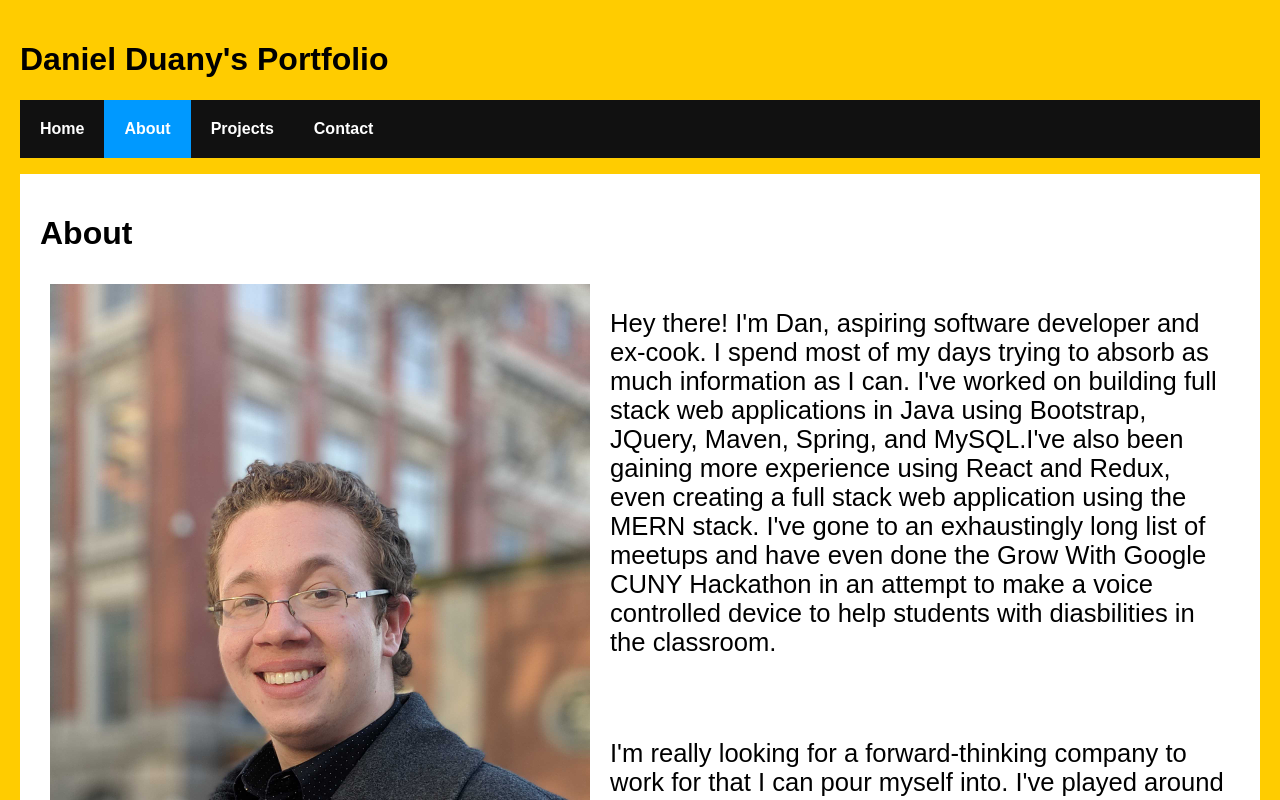
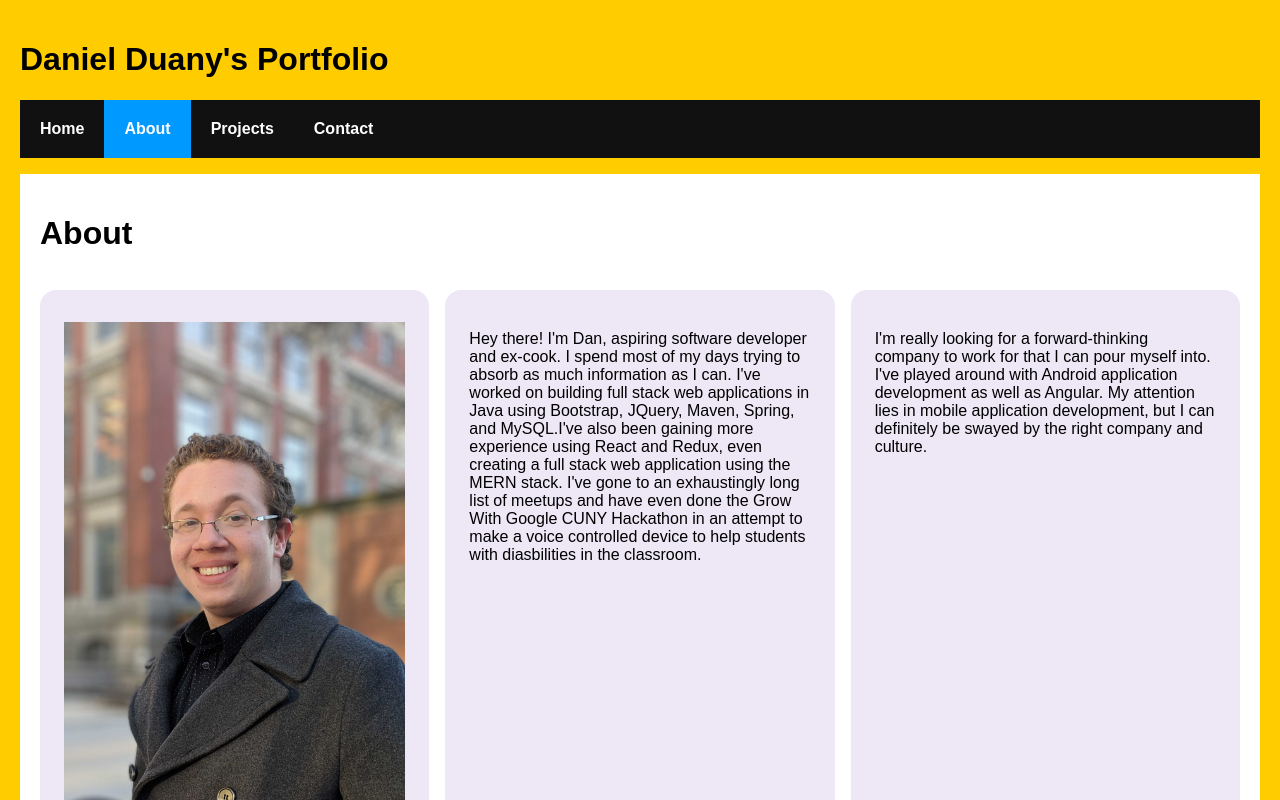
Before and after one commit to Duanysblist/portfolio_react, a React (Create React App) app: page /#/about in a window 1280 px wide. Shown: the top 800 px of the page. Built offline with nearby package versions, Linux system fonts and the light colour scheme.

Commit message:
Implemented css grid and working on resizing text

```diff
--- a/src/components/About.js
+++ b/src/components/About.js
@@ -6,11 +6,11 @@ class About extends React.Component {
     return (
       <div>
         <h1>About</h1>
-        <div className='flex-container'>
-          <div className='box'>
+        <div className='grid'>
+          <div className='about-portrait'>
             <img src={portrait} alt='Portrait' />
           </div>
-          <div className='box'>
+          <div className='about-text-1'>
             <p>
               Hey there! I'm Dan, aspiring software developer and ex-cook. I
               spend most of my days trying to absorb as much information as I
@@ -22,7 +22,8 @@ class About extends React.Component {
               Google CUNY Hackathon in an attempt to make a voice controlled
               device to help students with diasbilities in the classroom.{' '}
             </p>
-            <br />
+          </div>
+          <div className='about-text-2'>
             <p>
               I'm really looking for a forward-thinking company to work for that
               I can pour myself into. I've played around with Android
--- a/src/index.css
+++ b/src/index.css
@@ -41,14 +41,39 @@ ul.header li a {
   background-color: #0099ff;
 }
 img {
-  width: 540px;
-  height: auto;
-  float: left;
+  margin-top: 8px;
+  vertical-align: middle;
+  width: 100%;
 }
-.flex-container {
-  display: flex;
+.grid {
+  display: grid;
+  grid-template-columns: repeat(
+    3,
+    minmax(200px, 1fr)
+  ); /* Resized it to three because those are the proportions
+  I gave to each individual item*/
+  grid-gap: 1rem;
 }
-.flex-container .box {
-  margin: 10px;
-  font-size: 2vw;
+
+.grid > div {
+  background: #ede7f6;
+  padding: 1.5rem;
+  border-radius: 1rem;
 }
+
+.about-portrait {
+  grid-column: 1;
+  grid-row: 2 / 5;
+  flex: 33%;
+  max-width: 100%;
+  padding: 0 4px;
+}
+
+.about-text-1 {
+  grid-column: 2;
+  grid-row: 2 / 5;
+}
+.about-text-2 {
+  grid-column: 3;
+  grid-row: 2 / 5;
+}
```
